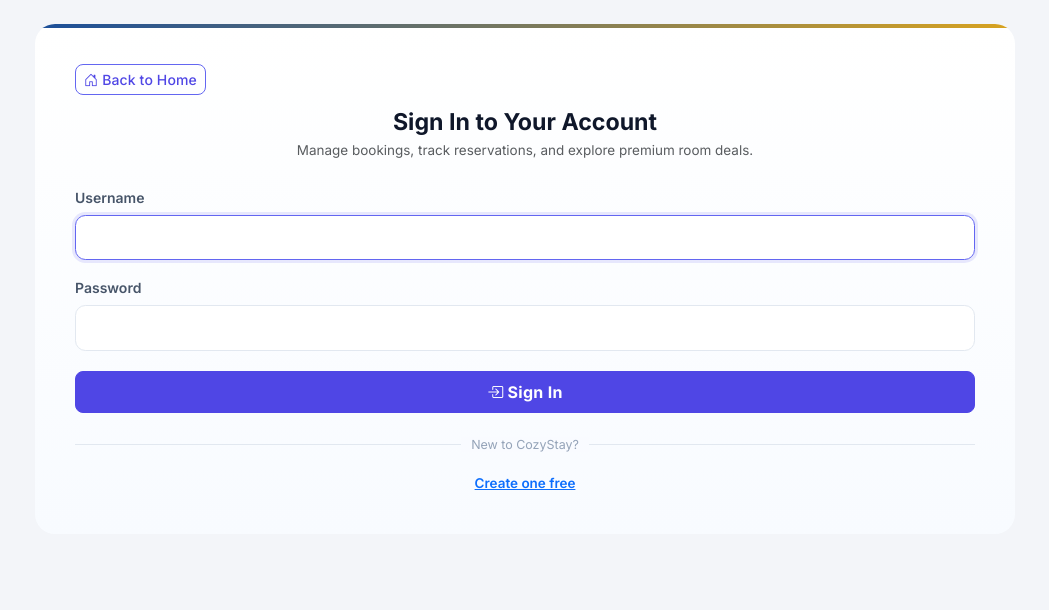
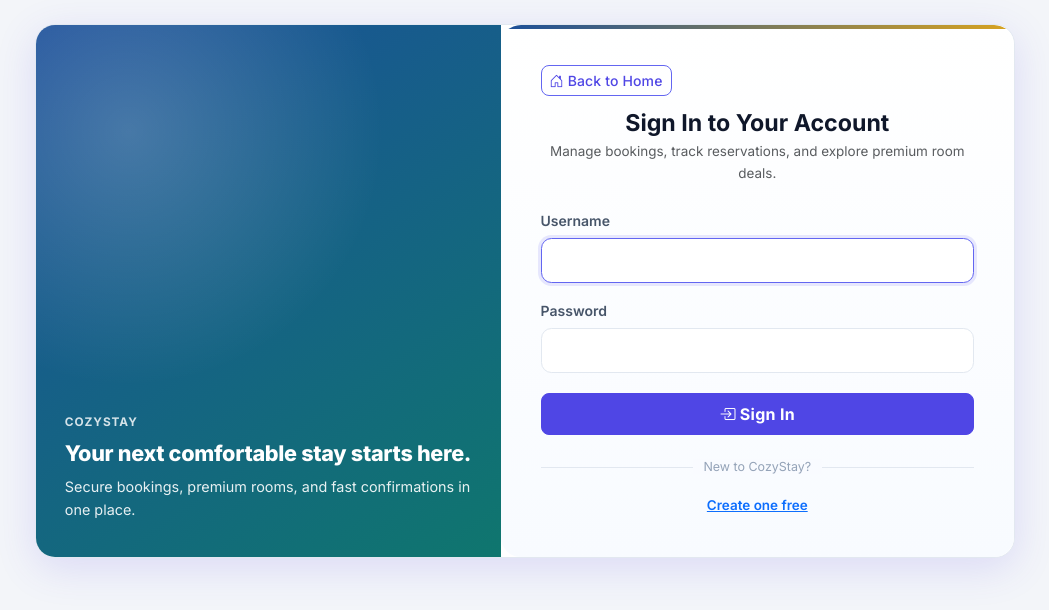
Before and after one commit to AldrianLoberiano/hotel_reservation, a Django app: page /accounts/login/ in a window 1280 px wide. Shown: the top 610 px of the page, without its empty margins (115-1164 px from the left). Run offline with Django 5.2, Linux system fonts and the light colour scheme.

Commit message:
Update login.html

```diff
--- a/hotel_reservation/templates/registration/login.html
+++ b/hotel_reservation/templates/registration/login.html
@@ -5,8 +5,17 @@
 {% block footer %}{% endblock %}
 
 {% block content %}
-<section class="auth-shell auth-shell-center">
-    <div class="auth-card auth-card-enhanced auth-card-login">
+<section class="auth-shell">
+<div class="auth-layout">
+    <aside class="auth-visual auth-visual-login">
+        <div class="auth-visual-content">
+            <p class="auth-visual-kicker mb-2">CozyStay</p>
+            <h3 class="auth-visual-title mb-2">Your next comfortable stay starts here.</h3>
+            <p class="auth-visual-text mb-0">Secure bookings, premium rooms, and fast confirmations in one place.</p>
+        </div>
+    </aside>
+
+    <div class="auth-card auth-card-enhanced">
         <a href="{% url 'room_list' %}" class="btn btn-outline-primary btn-sm auth-home-btn">
             <i class="bi bi-house-door me-1"></i>Back to Home
         </a>
@@ -42,5 +51,6 @@
             <a href="{% url 'register' %}" class="fw-semibold text-brand">Create one free</a>
         </p>
     </div>
+</div>
 </section>
 {% endblock %}
```
